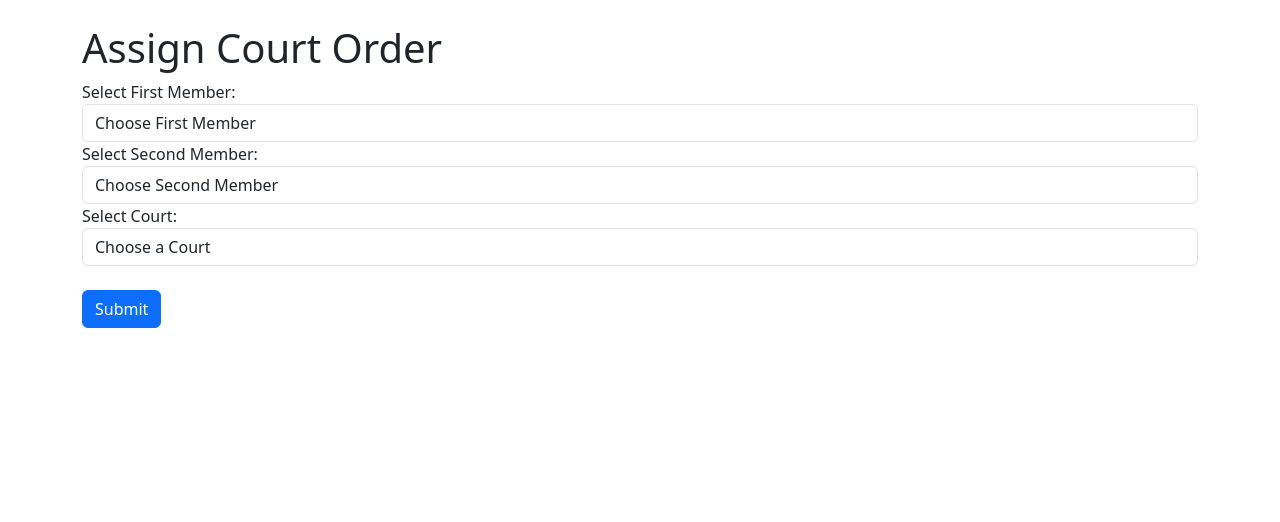
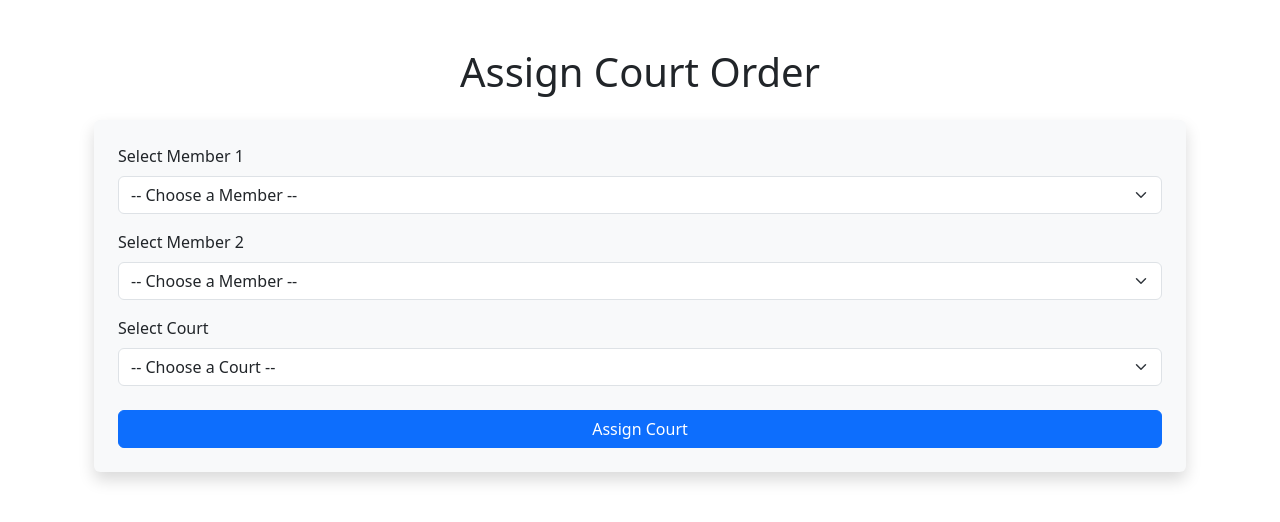
Before and after one commit to inbalmagen/djng_my_tennis_club, a Django app: page /court-order/ in a window 1280 px wide. Shown: the part 56-578 px from the top of the page. Run offline with Django 5.2, Linux system fonts and the light colour scheme; data that the repository does not hold is empty.

Commit message:
bootstraping court orders

```diff
--- a/courts/templates/court_order.html
+++ b/courts/templates/court_order.html
@@ -1,38 +1,46 @@
 {% extends 'base.html' %}
 
 {% block content %}
-<h1>Assign Court Order</h1>
+<div class="container mt-5">
+    <h1 class="text-center mb-4">Assign Court Order</h1>
 
-<form method="post">
+    <form method="POST" class="p-4 shadow rounded bg-light">
         {% csrf_token %}
 
-    <!-- Dropdown for selecting members -->
-    <label for="member1">Select First Member:</label>
-    <select name="member1" id="member1" class="form-control">
-        <option value="" disabled selected>Choose First Member</option>  <!-- Blank option -->
+        <!-- Member Selection -->
+        <div class="form-group mb-3">
+            <label for="member1" class="form-label">Select Member 1</label>
+            <select id="member1" name="member1" class="form-select">
+                <option value="" disabled selected>-- Choose a Member --</option>
                 {% for member in members %}
                     <option value="{{ member.id }}">{{ member.firstname }} {{ member.lastname }}</option>
                 {% endfor %}
             </select>
+        </div>
 
-    <label for="member2">Select Second Member:</label>
-    <select name="member2" id="member2" class="form-control">
-        <option value="" disabled selected>Choose Second Member</option>  <!-- Blank option -->
+        <div class="form-group mb-3">
+            <label for="member2" class="form-label">Select Member 2</label>
+            <select id="member2" name="member2" class="form-select">
+                <option value="" disabled selected>-- Choose a Member --</option>
                 {% for member in members %}
                     <option value="{{ member.id }}">{{ member.firstname }} {{ member.lastname }}</option>
                 {% endfor %}
             </select>
+        </div>
 
-    <!-- Dropdown for selecting courts -->
-    <label for="court">Select Court:</label>
-    <select name="court" id="court" class="form-control">
-        <option value="" disabled selected>Choose a Court</option>  <!-- Blank option -->
+        <!-- Court Selection -->
+        <div class="form-group mb-4">
+            <label for="court" class="form-label">Select Court</label>
+            <select id="court" name="court" class="form-select">
+                <option value="" disabled selected>-- Choose a Court --</option>
                 {% for court in courts %}
                     <option value="{{ court.id }}">Court {{ court.number }}</option>
                 {% endfor %}
             </select>
+        </div>
 
-    <br>
-    <button type="submit" class="btn btn-primary">Submit</button>
+        <!-- Submit Button -->
+        <button type="submit" class="btn btn-primary w-100">Assign Court</button>
     </form>
+</div>
 {% endblock %}
```
Lines whose indentation alone changed are shown as unchanged.
